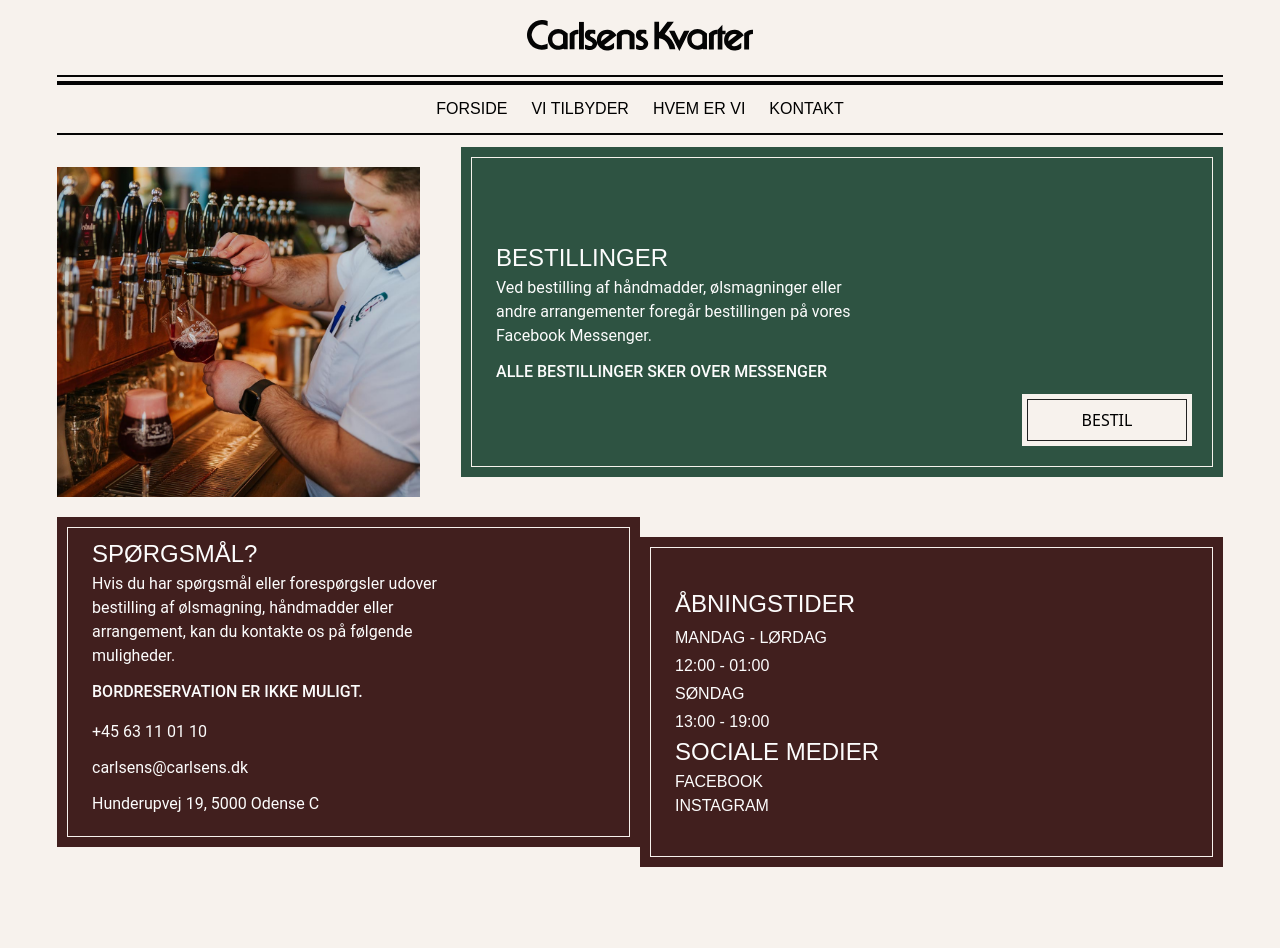
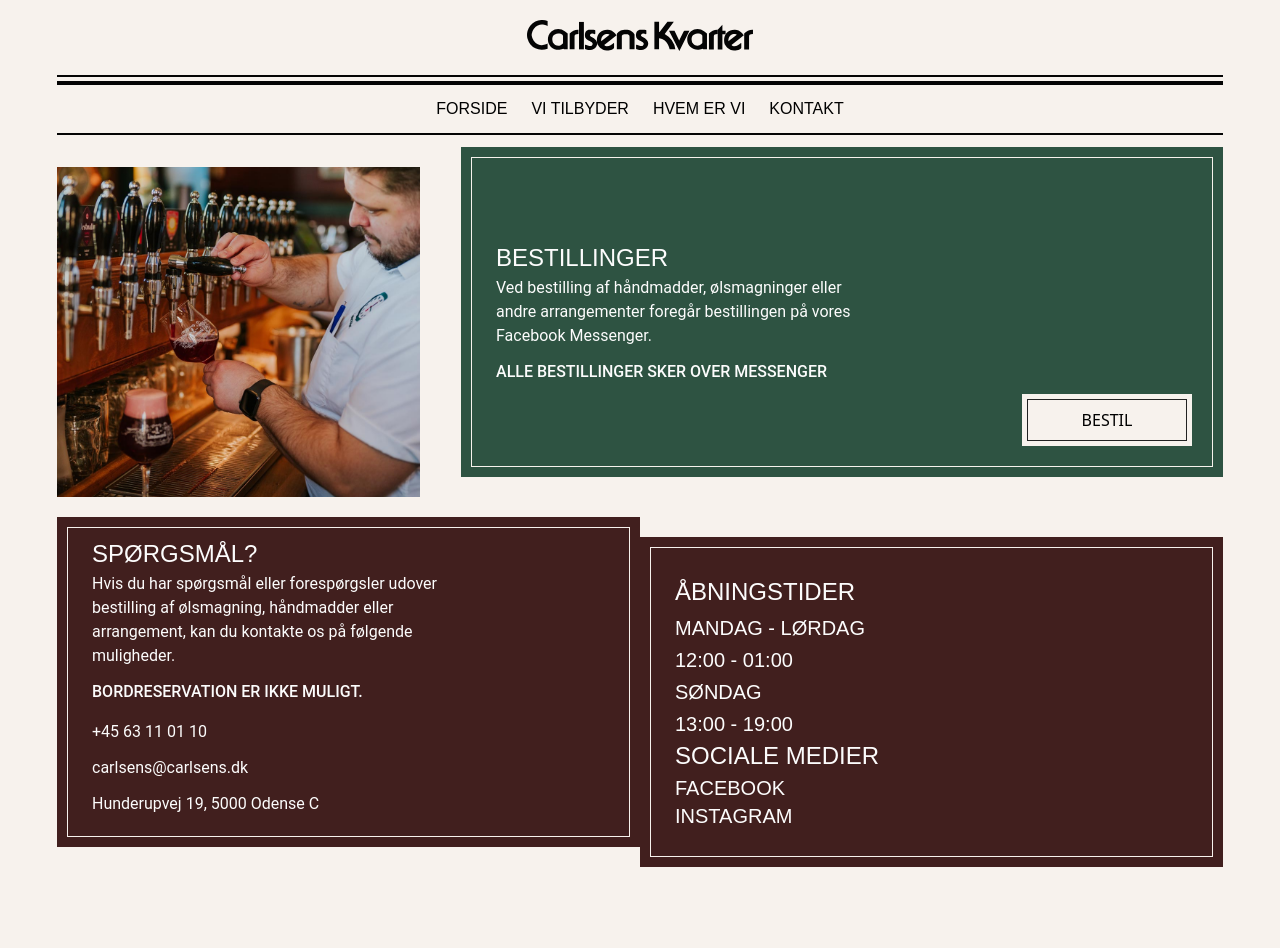
Before and after one commit to emil584c/projekt-6, a Vue app: page /contact in a window 1280 px wide. Shown: the top 948 px of the page. Built offline with nearby package versions, Linux system fonts and the light colour scheme; a web font is replaced by a local one.

Commit message:
kontakt tekst

```diff
--- a/src/components/ContactSection.vue
+++ b/src/components/ContactSection.vue
@@ -21,7 +21,7 @@
 
             <div class="flex flex-col md:flex-row md:justify-between">
                 <div class=" bg-brown-primary w-mobilebox-width h-mobilelongbox-height md:h-mobilebox-height bg-center flex flex-col justify-center p-[10px] md:w-full md:max-w-longbox-width">
-                    <div class="border-solid border-[1px] border-border-white w-full h-full p-6 flex flex-col justify-center relative">
+                    <div class="border-solid border-[1px] border-border-white w-full h-full p-6 flex flex-col justify-center ">
                             <h3>SPØRGSMÅL?</h3>
                             <p class=" mb-3 max-w-[386px]">Hvis du har spørgsmål eller forespørgsler udover bestilling af ølsmagning, håndmadder eller arrangement, kan du kontakte os på følgende muligheder.</p>
                             <p class=" text-base font-medium">BORDRESERVATION ER IKKE MULIGT.</p>
@@ -34,18 +34,18 @@
                     </div>
                 </div>
                 <div class=" bg-brown-primary my-[20px] w-mobilebox-width h-[363] bg-center flex flex-col justify-center p-[10px] md:w-full md:h-mobilebox-height md:max-w-longbox-width">
-                    <div class="border-solid border-[1px] border-border-white w-full h-full p-6 flex flex-col justify-center relative">
+                    <div class="border-solid border-[1px] border-border-white w-full h-full p-6 flex flex-col justify-center ">
                         <ul class="flex flex-col gap-1">
                             <h3>ÅBNINGSTIDER</h3>
-                            <li>MANDAG - LØRDAG</li>
-                            <li>12:00 - 01:00</li>
-                            <li>SØNDAG</li>
-                            <li>13:00 - 19:00</li>
+                            <li class="text-xl ">MANDAG - LØRDAG</li>
+                            <li class="text-xl ">12:00 - 01:00</li>
+                            <li class="text-xl ">SØNDAG</li>
+                            <li class="text-xl ">13:00 - 19:00</li>
                         </ul>
                         <ul>
                             <h3>SOCIALE MEDIER</h3>
-                            <li>FACEBOOK</li>
-                            <li>INSTAGRAM</li>
+                            <li class="text-xl ">FACEBOOK</li>
+                            <li class="text-xl ">INSTAGRAM</li>
                         </ul>
                     </div>
                 </div>
```
